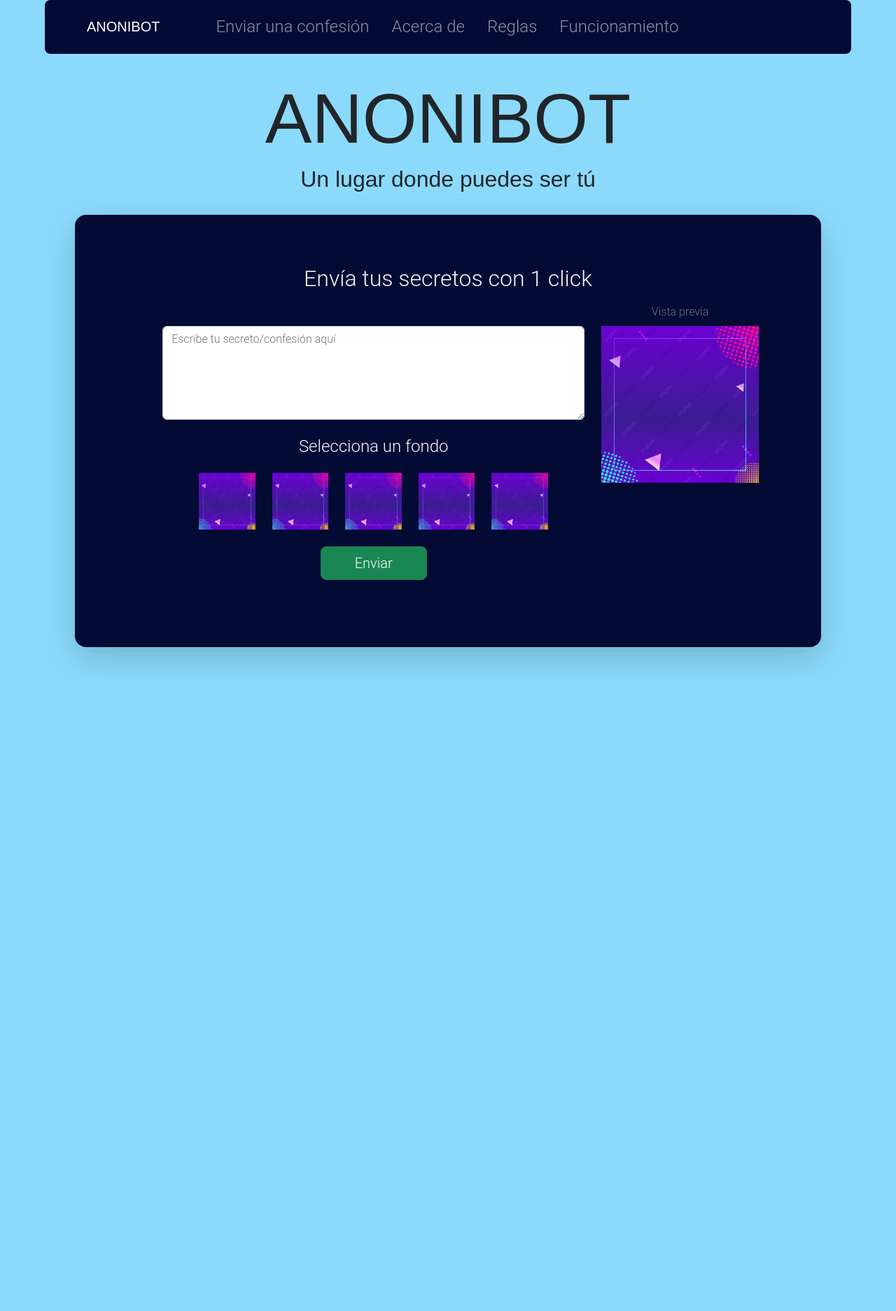
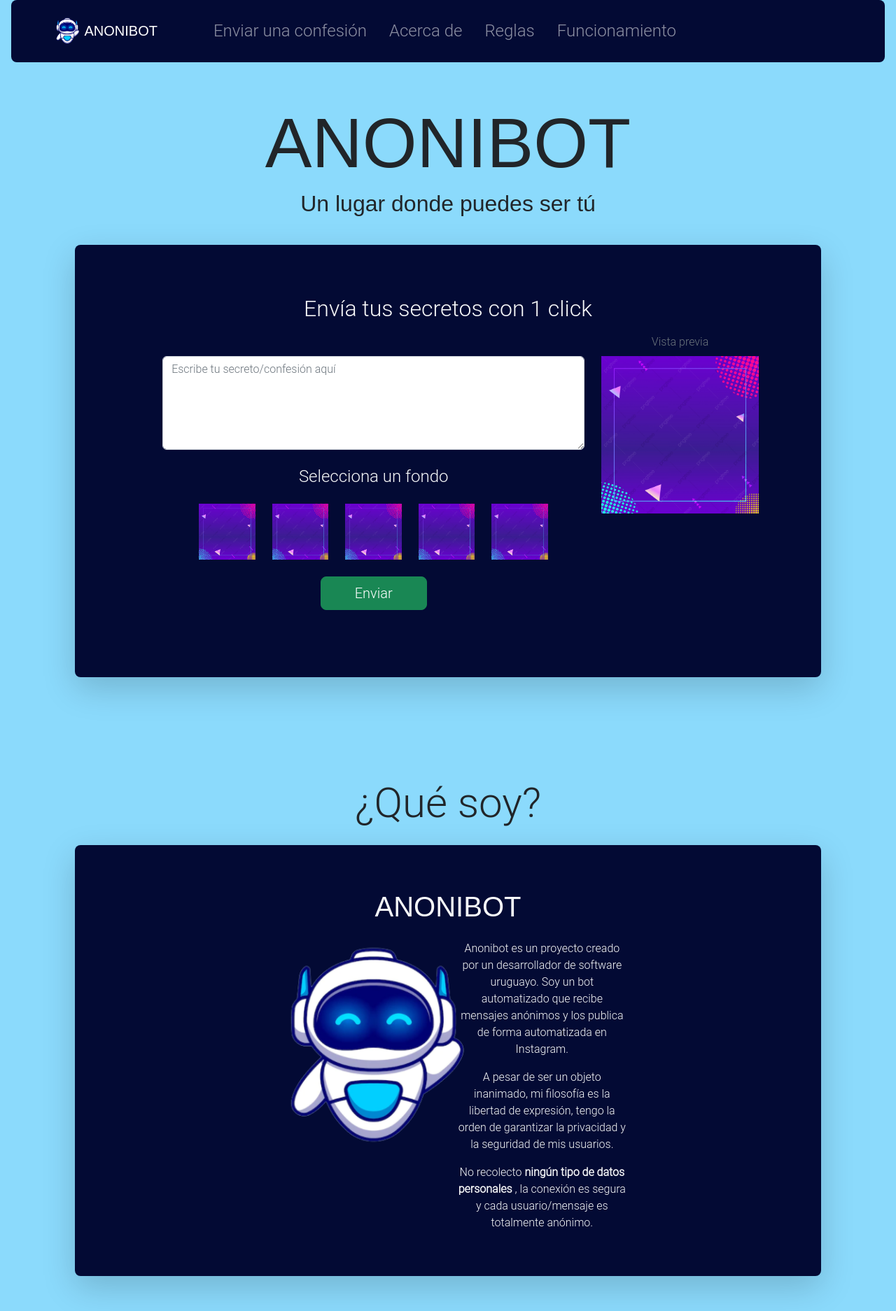
Before and after one commit to cattalurdai/anonibot-backend, a website built with webpack: page src/client/index.html in a window 1280 px wide. Shown: the whole page at 70% size. Before the commit the page ends 973 px from the top, so only its background shows below. Built offline with nearby package versions, Linux system fonts and the light colour scheme; files whose address does not match are found by name; a web font is replaced by a local one.

Commit message:
several improvements
*logo implemented
*about section added
*favicon added
*navbar closes when link touched

```diff
--- a/src/client/index.html
+++ b/src/client/index.html
@@ -5,7 +5,8 @@
     <meta charset="UTF-8">
     <meta http-equiv="X-UA-Compatible" content="IE=edge">
     <meta name="viewport" content="width=device-width, initial-scale=1.0">
-    <title>Document</title>
+    <link rel="icon" type="image/x-icon" href="/static/img/favicon.ico">
+    <title>Anonibot</title>
     <!-- CSS only -->
     <link href="https://cdn.jsdelivr.net/npm/bootstrap@5.2.3/dist/css/bootstrap.min.css" rel="stylesheet"
         integrity="sha384-rbsA2VBKQhggwzxH7pPCaAqO46MgnOM80zW1RWuH61DGLwZJEdK2Kadq2F9CUG65" crossorigin="anonymous">
@@ -14,8 +15,7 @@
         @import url('https://fonts.cdnfonts.com/css/roboto');
         @import url('https://fonts.cdnfonts.com/css/ropa-sans-2');
 
-        .navbar-brand,
-        h1 {
+        .brand {
             font-family: 'Days One', sans-serif;
         }
 
@@ -27,9 +27,9 @@
             font-family: 'Ropa Sans', sans-serif;
         }
 
-
-
-
+        .platform {
+            background-color: #030A34
+        }
 
 
         html,
@@ -57,17 +57,19 @@
         }
 
 
-
-
-
-
-        #brand {
+        #brand-heading {
             font-size: 100px;
         }
+        #aboutLogo{
+                width: 300px;
+            }
 
         @media all and (max-width: 576px) {
-            #brand {
-                font-size: 60px;
+            #brand-heading {
+                font-size: 55px;
+            }
+            #aboutLogo{
+                width: 200px;
             }
         }
     </style>
@@ -76,42 +78,45 @@
 <body>
     <main>
         <div class="container-fluid px-0 px-md-3 px-lg-5">
-            <nav class="navbar navbar-expand-lg py-3 h4 mx-3 navbar-dark rounded-3" style="background-color:#030A34;">
+            <nav class="navbar navbar-expand-lg fixed-top py-lg-3 h4 mx-3 navbar-dark rounded-3" role="navigation"
+                style="background-color:#030A34;">
                 <div class="container-fluid">
-                    <a class="navbar-brand mx-lg-5" href="#">ANONIBOT</a>
+                    <a class="navbar-brand brand pt-lg-2 mx-lg-5" href="#"> <img src="/static/img/logo.png" class="pb-1" style="width: 40px;" alt=""> ANONIBOT</a>
                     <button class="navbar-toggler" type="button" data-bs-toggle="collapse"
-                        data-bs-target="#navbarNavAltMarkup" aria-controls="navbarNavAltMarkup" aria-expanded="false"
+                        data-bs-target="#navbarMenu" aria-controls="navbarMenu" aria-expanded="false"
                         aria-label="Toggle navigation">
                         <span class="navbar-toggler-icon"></span>
                     </button>
-                    <div class="collapse navbar-collapse" id="navbarNavAltMarkup">
+                    <div class="collapse navbar-collapse" id="navbarMenu">
                         <div class="navbar-nav ms-lg-4 gap-lg-3 justify-content-between">
-                            <a class="nav-link" aria-current="page" href="#">Enviar una confesión</a>
-                            <a class="nav-link" href="#">Acerca de</a>
+                            <a class="nav-link" aria-current="page" href="#first">Enviar una confesión</a>
+                            <a class="nav-link" href="#second">Acerca de</a>
                             <a class="nav-link" href="#">Reglas</a>
                             <a class="nav-link" href="#">Funcionamiento</a>
+
                         </div>
                     </div>
                 </div>
             </nav>
         </div>
-        <div class="container-fluid">
-            <div class="row text-center text-dark pt-4 mt-1">
-                <h1 id="brand">ANONIBOT</h1>
+        <div id="first" class="container-fluid pt-4">
+            <div class="row text-center text-dark pt-4 mt-lg-5 mb-lg-2">
+                <h1 id="brand-heading" class="brand mt-5">ANONIBOT</h1>
                 <h2 id="subtitle">Un lugar donde puedes ser tú</h2>
             </div>
             <div class="row">
-                <form class="col-11 col-lg-10 mx-auto needs-validation mt-4 mb-lg-5 pb-5 py-md-5 px-2 p-md-5 rounded-4  text-light shadow-lg"
-                    style="background-color: #030A34;" action="#" novalidate>
+                <form
+                    class="col-11 col-lg-10 mx-auto needs-validation mt-4 mb-lg-5 pb-5 py-md-5 px-2 p-md-5 rounded-3 platform text-light shadow-lg"
+                    action="#" novalidate>
                     <div class="row pt-4">
                         <h2 class=" text-center">Envía tus secretos con 1 click</h2>
                     </div>
                     <div class="row mt-2 pb-4 pb-lg-5 ">
                         <div class="col-12 ms-lg-auto col-lg-8 mt-4 pt-2 ps-lg-5">
-                            <textarea  name="" id="textArea" cols="30" rows="5"
+                            <textarea name="" id="textArea" cols="30" rows="5"
                                 placeholder="Escribe tu secreto/confesión aquí" class="form-control"
                                 required></textarea>
-                            <div class="row text-center mt-4 d-none d-lg-inline-flex justify-content-center">
+                            <div class="row text-center mt-4  d-none d-lg-inline-flex justify-content-center">
                                 <h4 class="mb-4">Selecciona un fondo</h4>
                                 <div class="col-2"><label>
                                         <input type="radio" name="backgroundSelection" value="background1" checked>
@@ -202,9 +207,45 @@
                             </div>
                         </div>
                     </section>
+                </form>
 
 
-                </form>
+                <section id="second" class="pt-5" style=" margin-bottom: 50px;">
+                    <div class="row text-center mt-5 mb-3">
+                        <h1 style="font-size: 60px;">
+                            ¿Qué soy?
+                        </h1>
+                    </div>
+                    <div class="row">
+                        <div class="col-11 col-lg-10 mx-auto px-2 platform pb-3 text-light rounded-3 shadow-lg py-lg-5">
+                            <div class="row my-3">
+                                <h1 class="brand text-center">ANONIBOT</h1>
+                            </div>
+                            <div class="row text-center">
+                                <div class="col-12 col-md-6 col-lg-4 col-xl-3 ms-lg-auto mb-3 "><img id="aboutLogo" src="/static/img/logo.png" alt="">
+                                </div>
+                                <div class="col-10 col-md-6 col-lg-4 col-xl-3 align-middle mx-auto mx-lg-0 my-lg-auto me-lg-auto">
+                                    <p>Anonibot es un proyecto creado por un desarrollador de software uruguayo. Soy un
+                                        bot automatizado que recibe mensajes anónimos y los publica de forma
+                                        automatizada en Instagram. </p>
+                                    <p>A pesar de ser un objeto inanimado, mi filosofía es la libertad de expresión, tengo la orden de garantizar la privacidad y la seguridad de mis usuarios.</p>
+                                    <p>No recolecto <b>ningún tipo de datos personales</b>
+                                        , la conexión es segura y cada usuario/mensaje
+                                        es totalmente anónimo.</p>
+                                </div>
+                            </div>
+
+                        </div>
+                    </div>
+
+
+
+                </section>
+
+
+
+
+
             </div>
     </main>
 </body>
--- a/src/client/js/index.js
+++ b/src/client/js/index.js
@@ -1,3 +1,5 @@
+// BOOTSTRAP VALIDATIONS
+
 (function () {
     'use strict'
 
@@ -19,6 +21,7 @@
 })()
 
 
+// FORM
 
 function formSubmit(){
     const body = { text: document.getElementById("textArea").value }
@@ -32,5 +35,15 @@ function formSubmit(){
     })
 }
 
+// CLOSE NAVBAR WHEN CLICK
+
+const navLinks = document.querySelectorAll('.nav-link')
+const menuToggle = document.getElementById('navbarMenu')
+const bsCollapse = new bootstrap.Collapse(menuToggle, { toggle: false })
+navLinks.forEach((l) => {
+    l.addEventListener('click', () => { bsCollapse.toggle() })
+})
+
+
 
 require("../css/style.css")
```
Also changed, not shown: dist/img/favicon.ico (added), dist/img/logo.png (added).
